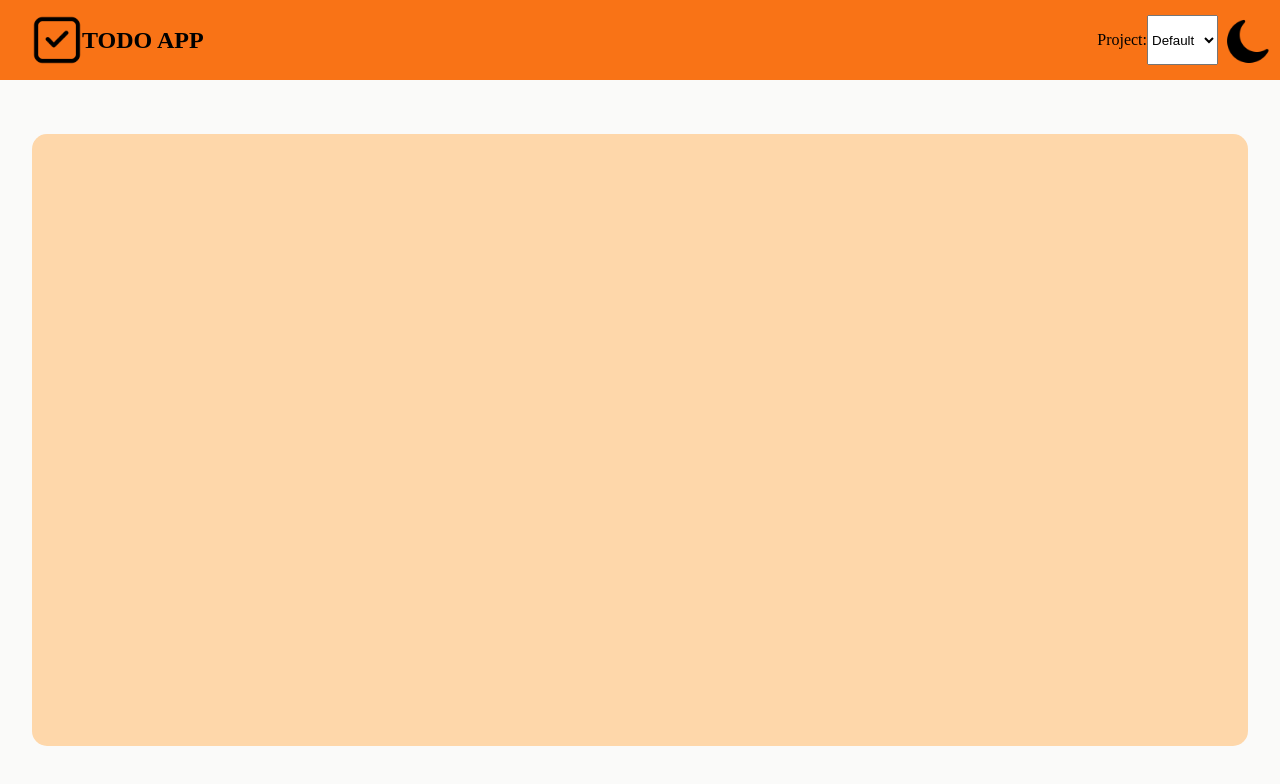
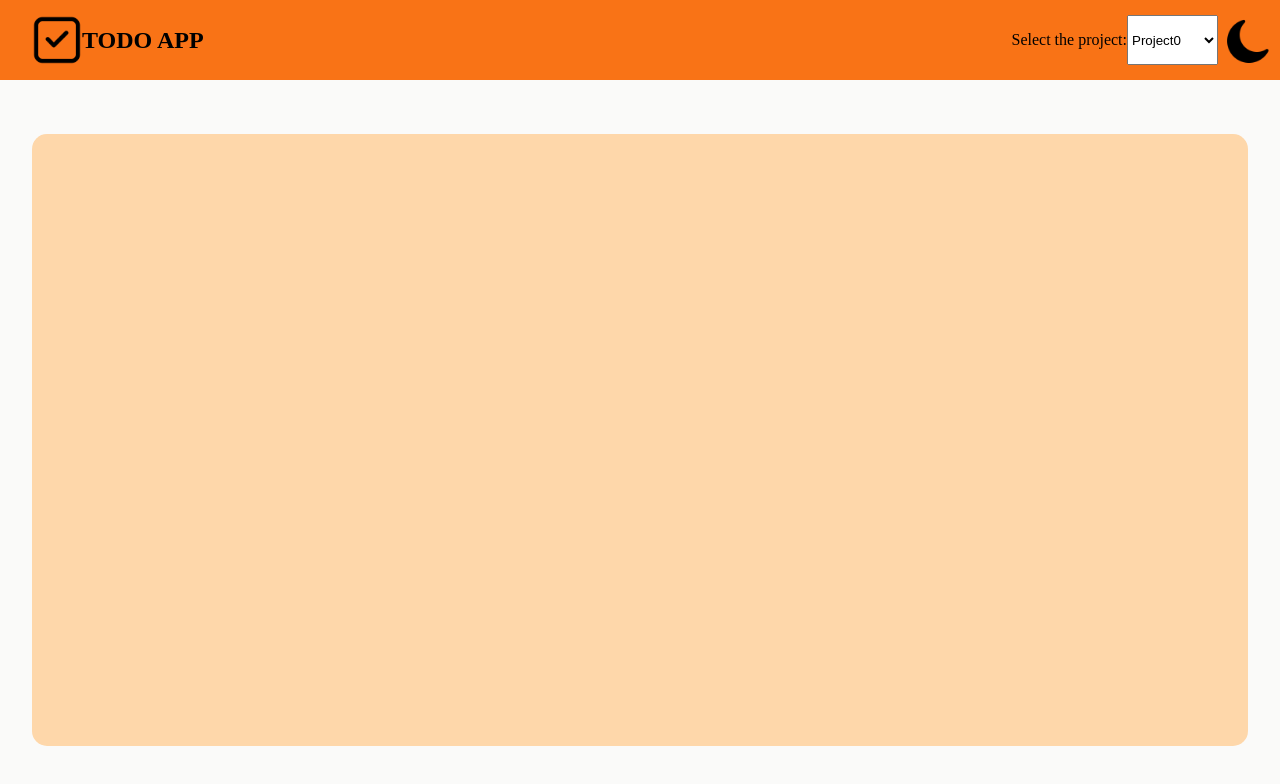
Before and after one commit to Rbr4t/todo-app, a website built with webpack: page dist/index.html in a window 1280 px wide. Built offline with nearby package versions, Linux system fonts and the light colour scheme; files whose address does not match are found by name.

Commit message:
DOM populated in js

```diff
--- a/src/homepage.js
+++ b/src/homepage.js
@@ -1,4 +1,8 @@
-function loadHome(){
+import './style.css';
+import Icon from './checkbox.png'
+import Moon from './night-mode.png'
+
+export default function loadHome(){
     const page = document.querySelector('#content');
 
     // navbar
@@ -6,5 +10,68 @@ function loadHome(){
     navbar.classList.add('navbar');
 
     // logo and name
-    const logo = document.createElement('div')
-}
+    const logo = document.createElement('div');
+    logo.classList.add('logo');
+    const icon = new Image();
+    icon.src = Icon;
+    icon.alt = "logo";
+    icon.classList.add('icon')
+    logo.appendChild(icon);
+    const header = document.createElement('h2');
+    header.textContent = 'TODO APP';
+    logo.appendChild(header);
+
+    //adding them to the page
+    navbar.appendChild(logo);
+
+    // buttons section
+    const buttons = document.createElement('div');
+    buttons.classList.add('buttons');
+
+    // label and select element
+    const label = document.createElement('label');
+    label.setAttribute('for', 'options');
+    label.textContent = 'Select the project: '
+    const select = document.createElement('select');
+    select.name = 'projects';
+    select.id = 'options';
+
+    for(let i=0; i<2; i++){
+        const option = document.createElement('option');
+        option.value = `project${i}`;
+        option.textContent = `Project${i}`;
+        select.appendChild(option);
+    };
+    const option = document.createElement('option');
+    option.value = 'add';
+    option.textContent = 'new project';
+    select.appendChild(option);
+    buttons.appendChild(label);
+    buttons.appendChild(select);
+
+    // dark mode switch
+    const button = document.createElement('button');
+    const moon = new Image();
+    moon.src = Moon;
+    moon.alt = "darkmode";
+    moon.classList.add('icon');
+    button.appendChild(moon);
+    buttons.appendChild(button);
+
+    //adding them to the page
+    navbar.appendChild(buttons);
+
+    page.appendChild(navbar)
+
+
+
+    // container for tasks
+    const container = document.createElement('div');
+    container.classList.add('container');
+    const todo = document.createElement('div');
+    todo.classList.add('todo');
+    container.appendChild(todo);
+    page.appendChild(container);
+
+
+};
--- a/src/index.js
+++ b/src/index.js
@@ -2,6 +2,7 @@ import './style.css';
 import Icon from './checkbox.png'
 import Sun from './sun.png'
 import Moon from './night-mode.png'
-
+import loadHome from './homepage.js'
+loadHome()
 console.log("HI!");
 console.log("HI!");
--- a/src/style.css
+++ b/src/style.css
@@ -32,7 +32,7 @@ button{
 .container {
     display: flex;
     width: 100%;
-    height: 90%;
+    height: 90vh;
     flex-direction: column;
     background-color: #fafaf9;
     justify-content: center;
```
Also changed, not shown: dist/index.html, dist/main.js.
